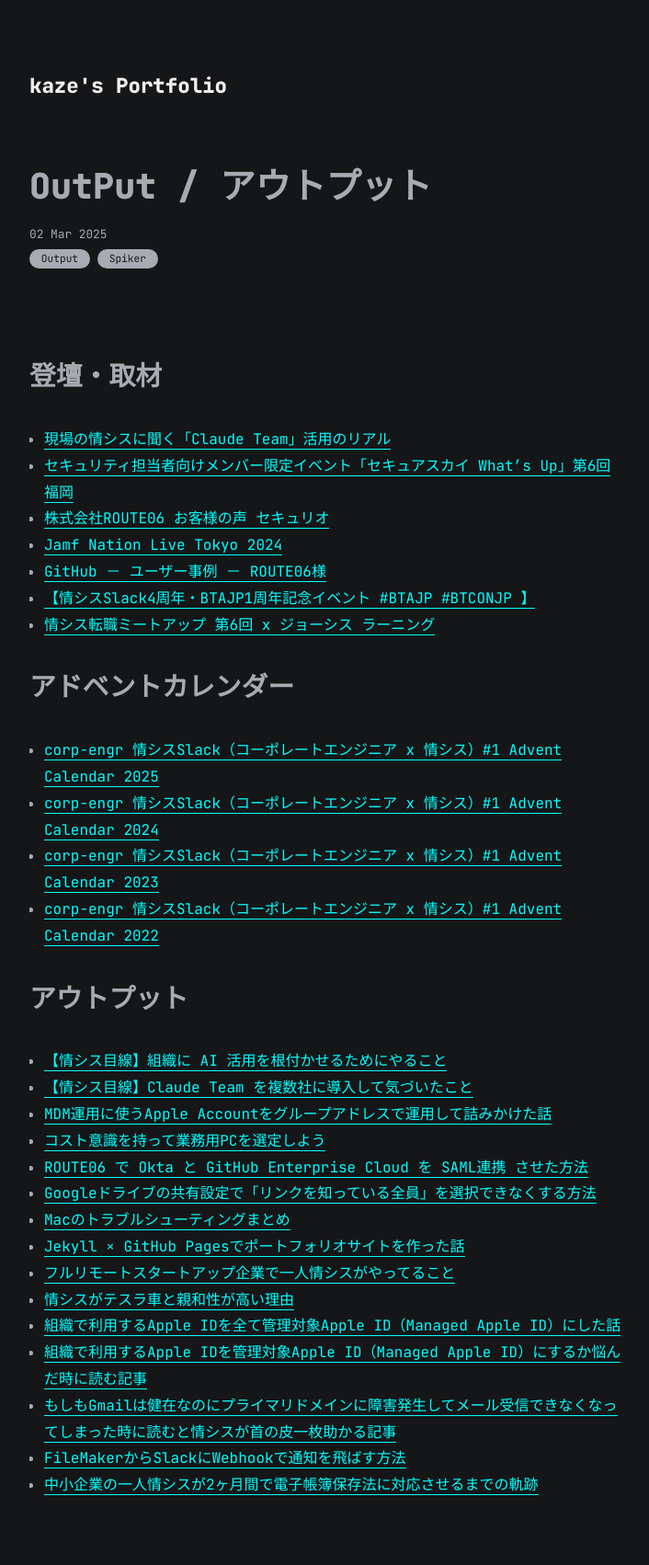
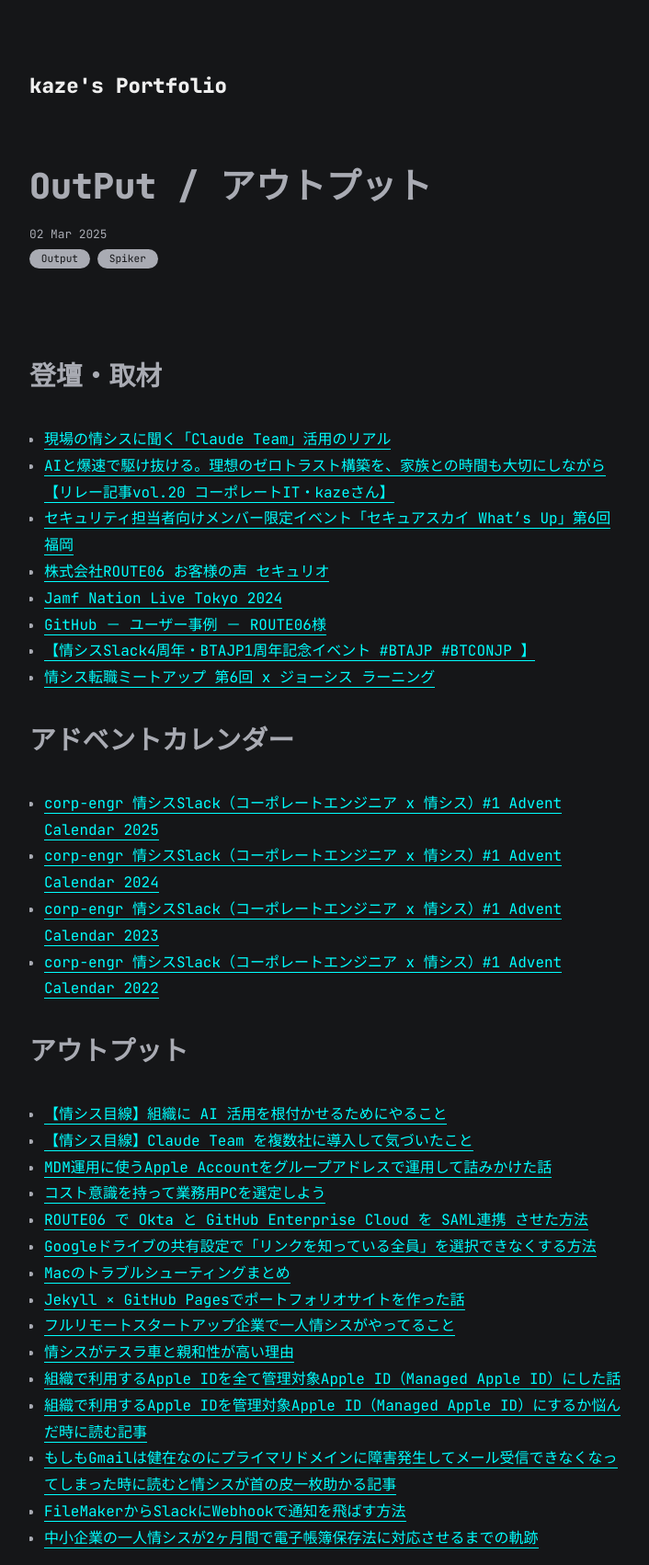
Before and after one commit to kaze3desu/kaze3desu.github.io, a Jekyll site: the page built from all_collections/_posts/2023-04-07-OutPut.md, in a window 1280 px wide, cut to the strip 0-1702 px from the top of the page. Shown: the whole strip at 92% size, without its empty margins (283-989 px from the left). Built offline with Jekyll 4.4.1, drawn with Linux system fonts in a browser that asks for light colours.

Commit message:
Update 2023-04-07-OutPut.md

```diff
--- a/all_collections/_posts/2023-04-07-OutPut.md
+++ b/all_collections/_posts/2023-04-07-OutPut.md
@@ -8,6 +8,7 @@ categories: [Output, Spiker]
 ## 登壇・取材
 
 - [現場の情シスに聞く「Claude Team」活用のリアル](https://service.dxer.co.jp/20260527webinar)
+- [AIと爆速で駆け抜ける。理想のゼロトラスト構築を、家族との時間も大切にしながら【リレー記事vol.20 コーポレートIT・kazeさん】](https://note.com/kickflow/n/nf02dfe59f0b5)
 - [セキュリティ担当者向けメンバー限定イベント「セキュアスカイ What’s Up」第6回 福岡](https://prtimes.jp/main/html/rd/p/000000086.000073493.html)
 - [株式会社ROUTE06 お客様の声 セキュリオ](https://www.lrm.jp/seculio/voice/route06/)
 - [Jamf Nation Live Tokyo 2024](https://www.jamf.com/ja/lp/jnl-tokyo-2024-presentations/)
```
